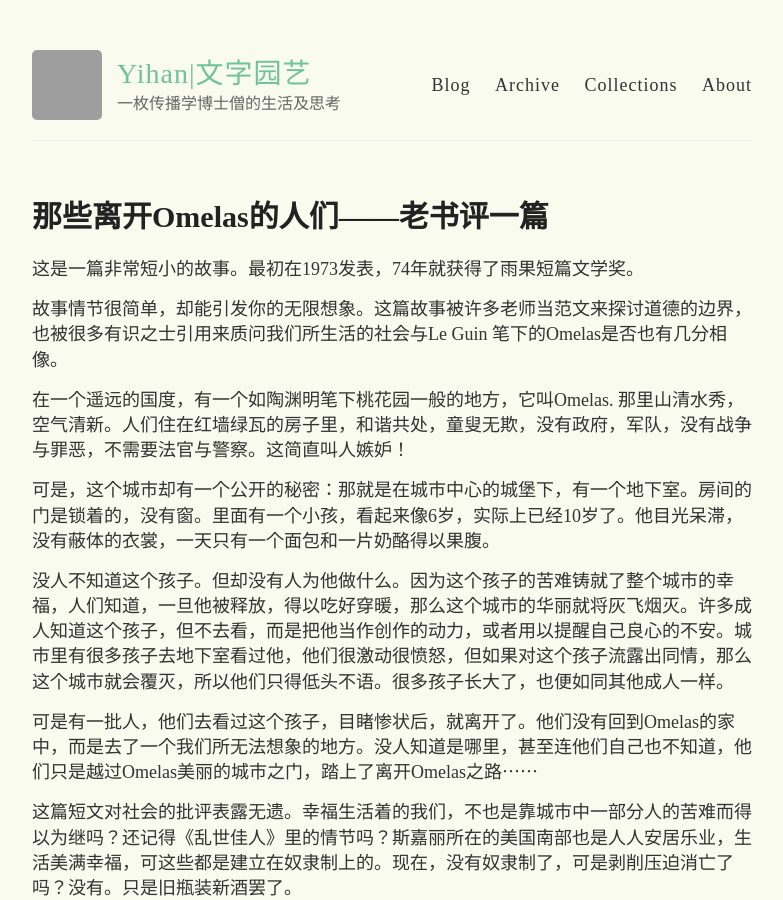
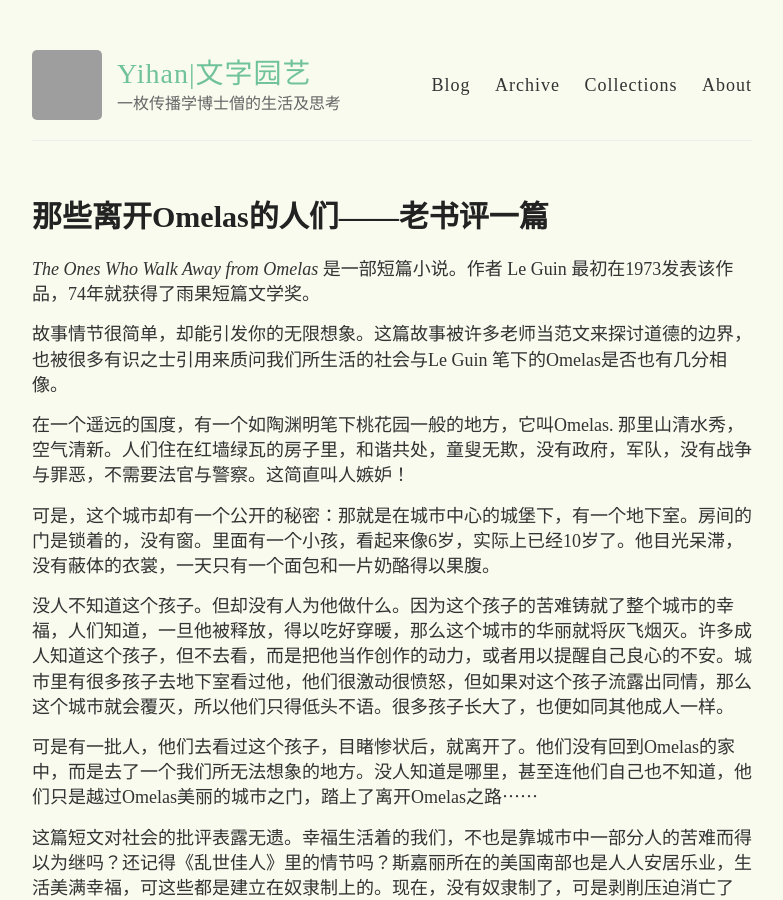
Before and after one commit to yihanxu/yihanxu.github.io, a Jekyll site: the page built from _posts/2018-2-24-walk-away-from-Omelas.md, in a window 1280 px wide and 900 px high. Shown: the whole window, without its empty margins (248-1031 px from the left). Built offline with Jekyll 4.4.1, drawn with Linux system fonts in a browser that asks for light colours; comment, search, counter and statistics services are not loaded; grey boxes are pictures that could not be loaded.

Commit message:
minor revision

```diff
--- a/_posts/2018-2-24-walk-away-from-Omelas.md
+++ b/_posts/2018-2-24-walk-away-from-Omelas.md
@@ -6,7 +6,7 @@ category: 读来读往
 tags: Omelas LeGuin AI
 ---
 
-这是一篇非常短小的故事。最初在1973发表，74年就获得了雨果短篇文学奖。
+*The Ones Who Walk Away from Omelas* 是一部短篇小说。作者 Le Guin 最初在1973发表该作品，74年就获得了雨果短篇文学奖。
 
 故事情节很简单，却能引发你的无限想象。这篇故事被许多老师当范文来探讨道德的边界，也被很多有识之士引用来质问我们所生活的社会与Le Guin 笔下的Omelas是否也有几分相像。
 
```
